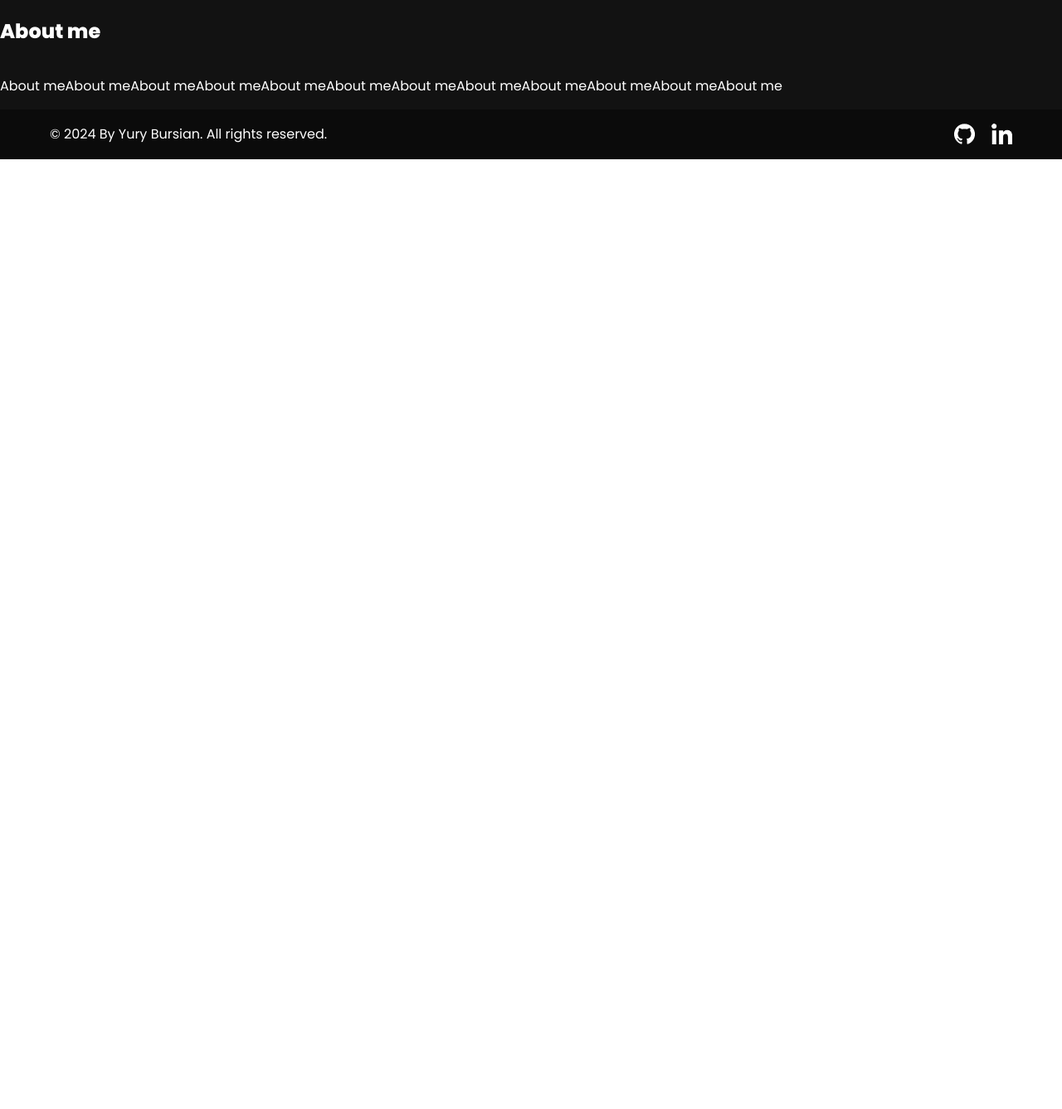
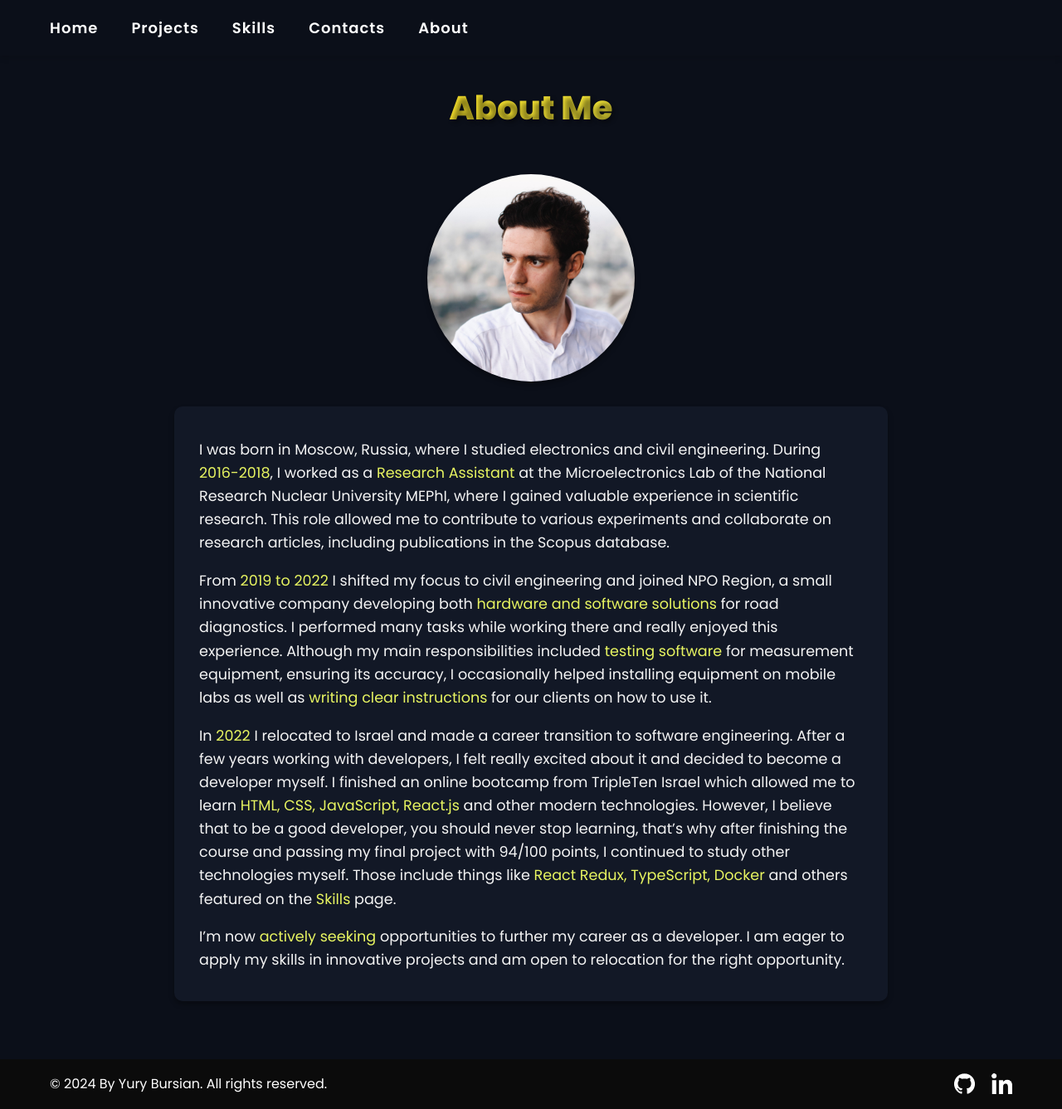
Before and after one commit to Azenae1/portfolio, a React (Vite) app: page /about in a window 1280 px wide. Shown: the whole page at 83% size. Before the commit the page ends 800 px from the top, so only its background shows below. Built offline with nearby package versions, Linux system fonts and the light colour scheme.

Commit message:
About styled

```diff
--- a/src/pages/About/About.css
+++ b/src/pages/About/About.css
@@ -0,0 +1,69 @@
+@import url("https://fonts.googleapis.com/css2?family=Poppins:wght@400;600;800&display=swap");
+
+.about {
+  text-align: center;
+  background-color: #0b0f19;
+  color: #f4f4f4;
+  font-family: "Poppins", sans-serif;
+  display: flex;
+  flex-direction: column;
+}
+
+.about__title {
+  text-align: center;
+  font-size: 2.5rem;
+  margin-bottom: 50px;
+  color: #f2c300;
+  background: linear-gradient(145deg, #f2c300, #e8f561);
+  background-clip: text;
+  color: transparent;
+  text-shadow: 3px 3px 5px rgba(0, 0, 0, 0.4);
+}
+
+.about__content {
+  display: flex;
+  flex-direction: column;
+  align-items: center;
+  justify-content: center;
+  gap: 30px;
+}
+
+.about__photo-container {
+  width: 250px;
+  height: 250px;
+  border-radius: 50%;
+  overflow: hidden;
+  box-shadow: 0 4px 6px rgba(0, 0, 0, 0.3);
+}
+
+.about__photo {
+  width: 100%;
+  height: 100%;
+  object-fit: cover;
+}
+
+.about__bio {
+  max-width: 800px;
+  text-align: left;
+  line-height: 1.6;
+  font-size: 1.1rem;
+  background-color: #121826;
+  padding: 20px 30px;
+  border-radius: 10px;
+  box-shadow: 0 4px 6px rgba(0, 0, 0, 0.3);
+  margin-bottom: 70px;
+}
+
+.about__bio-yellow {
+  color: #e8f561;
+}
+
+.about__bio-button {
+  text-decoration: none;
+  color: #e8f561;
+}
+
+.about__bio p {
+  margin-bottom: 15px;
+  color: #f4f4f4;
+}
--- a/src/pages/About/About.jsx
+++ b/src/pages/About/About.jsx
@@ -1,13 +1,86 @@
 import React from "react";
+import { Link } from "react-router-dom";
+
+import "./About.css";
+import me from "../../assets/me.jpg";
+import Header from "../../components/Header/Header";
 
 const About = () => {
   return (
-    <section className="projects">
-      <h2>About me</h2>
-      <p>
-        About meAbout meAbout meAbout meAbout meAbout meAbout meAbout meAbout
-        meAbout meAbout meAbout me
-      </p>
+    <section className="about">
+      <Header />
+      <h2 className="about__title">About Me</h2>
+      <div className="about__content">
+        <div className="about__photo-container">
+          <img src={me} alt="My Photo" className="about__photo" />
+        </div>
+        <div className="about__bio">
+          <p>
+            I was born in Moscow, Russia, where I studied electronics and civil
+            engineering. During{" "}
+            <span className="about__bio-yellow"> 2016-2018</span>, I worked as a
+            <span className="about__bio-yellow"> Research Assistant</span> at
+            the Microelectronics Lab of the National Research Nuclear University
+            MEPhI, where I gained valuable experience in scientific research.
+            This role allowed me to contribute to various experiments and
+            collaborate on research articles, including publications in the
+            Scopus database.
+          </p>
+          <p>
+            From<span className="about__bio-yellow"> 2019 to 2022</span> I
+            shifted my focus to civil engineering and joined NPO Region, a small
+            innovative company developing both
+            <span className="about__bio-yellow">
+              {" "}
+              hardware and software solutions
+            </span>{" "}
+            for road diagnostics. I performed many tasks while working there and
+            really enjoyed this experience. Although my main responsibilities
+            included<span className="about__bio-yellow">
+              {" "}
+              testing software
+            </span>{" "}
+            for measurement equipment, ensuring its accuracy, I occasionally
+            helped installing equipment on mobile labs as well as
+            <span className="about__bio-yellow">
+              {" "}
+              writing clear instructions
+            </span>{" "}
+            for our clients on how to use it.
+          </p>
+          <p>
+            In<span className="about__bio-yellow"> 2022</span> I relocated to
+            Israel and made a career transition to software engineering. After a
+            few years working with developers, I felt really excited about it
+            and decided to become a developer myself. I finished an online
+            bootcamp from TripleTen Israel which allowed me to learn
+            <span className="about__bio-yellow">
+              {" "}
+              HTML, CSS, JavaScript, React.js
+            </span>{" "}
+            and other modern technologies. However, I believe that to be a good
+            developer, you should never stop learning, that’s why after
+            finishing the course and passing my final project with 94/100
+            points, I continued to study other technologies myself. Those
+            include things like
+            <span className="about__bio-yellow">
+              {" "}
+              React Redux, TypeScript, Docker
+            </span>{" "}
+            and others featured on the{" "}
+            <Link to="/skills" className="about__bio-button">
+              Skills
+            </Link>{" "}
+            page.
+          </p>
+          <p>
+            I’m now<span className="about__bio-yellow"> actively seeking</span>{" "}
+            opportunities to further my career as a developer. I am eager to
+            apply my skills in innovative projects and am open to relocation for
+            the right opportunity.
+          </p>
+        </div>
+      </div>
     </section>
   );
 };
--- a/src/pages/Contacts/Contacts.css
+++ b/src/pages/Contacts/Contacts.css
@@ -24,10 +24,11 @@
 .contacts__info {
   display: grid;
   grid-template-columns: repeat(2, 1fr);
-  gap: 30px;
+  gap: 30px 100px;
   justify-items: center;
   align-items: center;
-  margin: 30px 60px 40px;
+  align-self: center;
+  margin: 0 60px 40px;
 }
 
 .contacts__item {
@@ -67,7 +68,7 @@
   max-width: 800px;
   align-self: center;
   padding: 10px 20px;
-  margin: 60px 60px auto;
+  margin: 50px 60px auto;
   border-radius: 10px;
 }
 
--- a/src/pages/Contacts/Contacts.jsx
+++ b/src/pages/Contacts/Contacts.jsx
@@ -5,8 +5,10 @@ import Header from "../../components/Header/Header";
 import linkedin from "../../assets/linkedin.png";
 import github from "../../assets/github.png";
 import whatsapp from "../../assets/whatsapp.png";
+import telegram from "../../assets/tg.png";
 import cv from "../../assets/cv.png";
 import airplane from "../../assets/airplane.png";
+import email from "../../assets/email.png";
 
 const Contacts = () => {
   return (
@@ -47,6 +49,29 @@ const Contacts = () => {
             GitHub
           </a>
         </div>
+        <div className="contacts__item">
+          <a
+            href="https://t.me/Azenael"
+            target="_blank"
+            rel="noopener noreferrer"
+            className="contacts__link"
+          >
+            <img src={telegram} alt="Telegram" className="contacts__icon" />
+            Telegram
+          </a>
+        </div>
+
+        <div className="contacts__item">
+          <a
+            href="mailto:yurybursian@gmail.com"
+            target="_blank"
+            rel="noopener noreferrer"
+            className="contacts__link"
+          >
+            <img src={email} alt="Email" className="contacts__icon" />
+            Email
+          </a>
+        </div>
 
         <div className="contacts__item">
           <a
--- a/src/pages/Projects/Projects.css
+++ b/src/pages/Projects/Projects.css
@@ -3,17 +3,11 @@
 .projects {
   margin: 0 auto;
   padding: 0;
-  background-color: rgb(27, 27, 27);
+  background-color: #0b0f19;
   color: #fff;
   font-family: "Poppins", sans-serif;
   display: flex;
   flex-direction: column;
-}
-
-.projects {
-  background-color: #121212;
-  color: #fff;
-  font-family: "Poppins", sans-serif;
 }
 
 .projects__title {
--- a/src/pages/Skills/Skills.css
+++ b/src/pages/Skills/Skills.css
@@ -2,7 +2,7 @@
 
 .skills {
   text-align: center;
-  background-color: rgb(27, 27, 27);
+  background-color: #0b0f19;
   color: #f4f4f4;
   font-family: "Poppins", sans-serif;
   display: flex;
```
Also changed, not shown: src/assets/email.png (added), src/assets/tg.png (added).
